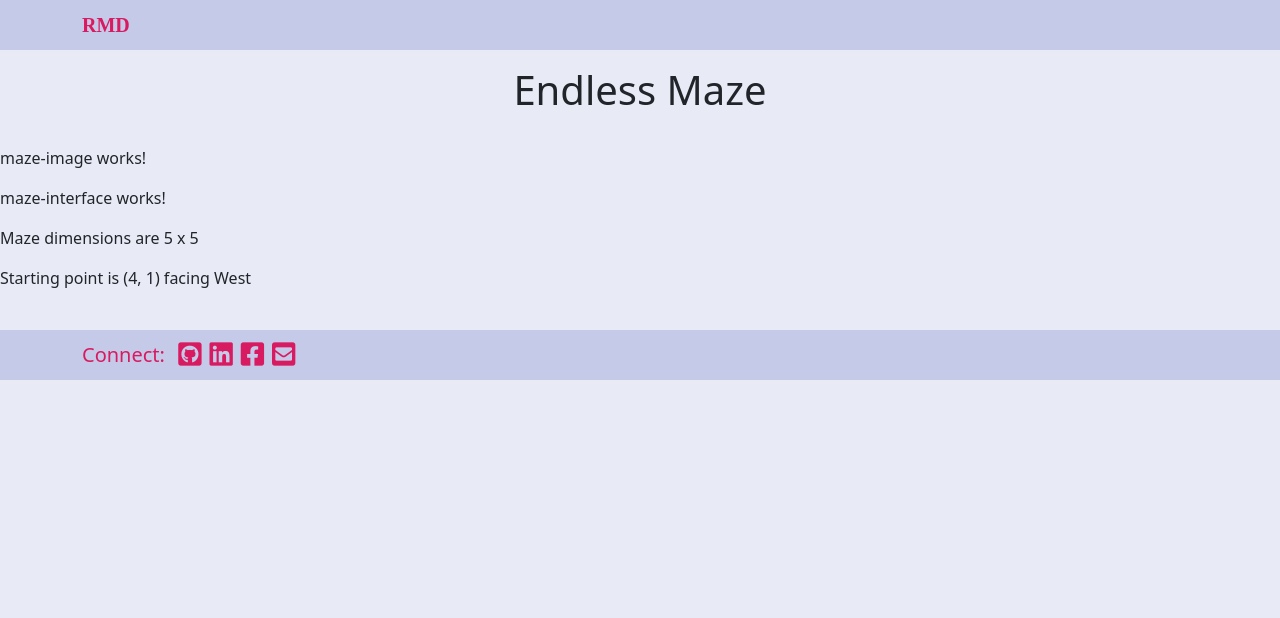
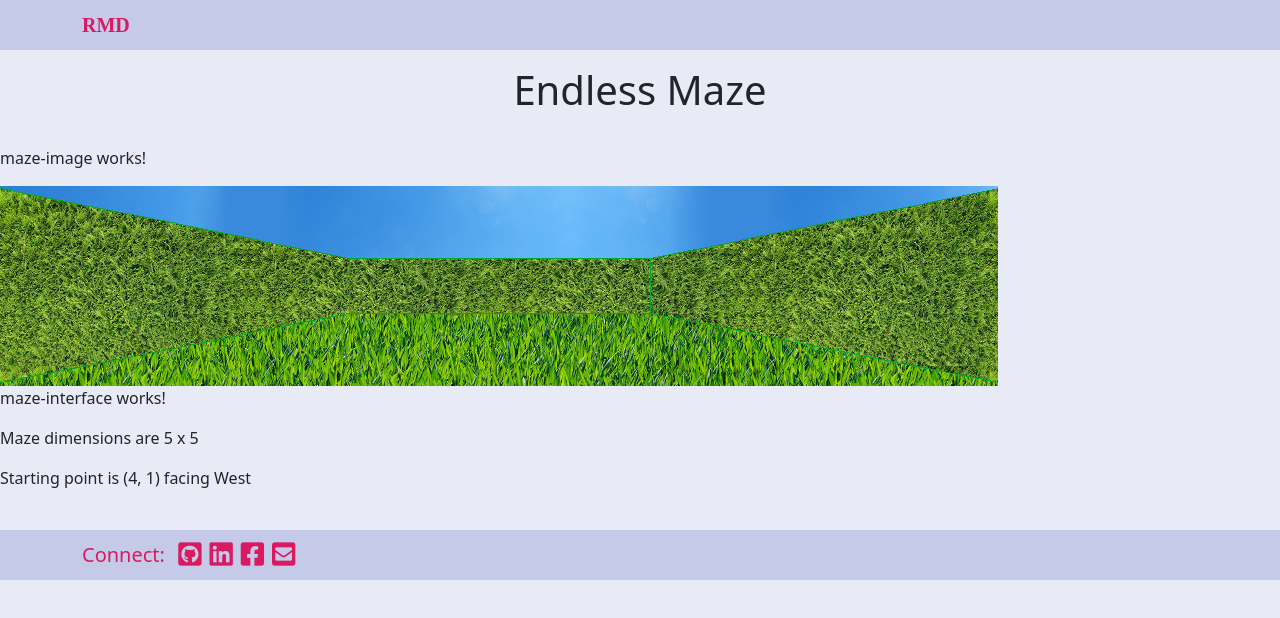
Before and after one commit to m1robyndunstan/EndlessMazeGame, an Angular app in the folder endless-maze-game/: page / in a window 1280 px wide. Both pictures are taken after a click on the button "Continue". Shown: the top 618 px of the page. Built offline with nearby package versions, Linux system fonts and the light colour scheme; a web font is replaced by a local one.

Commit message:
start making images dynamic

```diff
--- /dev/null
+++ b/endless-maze-game/src/app/MazeImage.ts
@@ -0,0 +1,8 @@
+export enum MazeImage {
+    PathLeft = 'assets/img/path/path_left_color.png',
+    WallLeft = 'assets/img/path/wall_left_color.png',
+    PathCenter = 'assets/img/path/path_center_color.png',
+    WallCenter = 'assets/img/path/wall_center_color.png',
+    PathRight = 'assets/img/path/path_right_color.png',
+    WallRight = 'assets/img/path/wall_right_color.png'
+}
--- a/endless-maze-game/src/app/maze-image/maze-image.component.html
+++ b/endless-maze-game/src/app/maze-image/maze-image.component.html
@@ -1 +1,7 @@
 <p>maze-image works!</p>
+
+<div style="white-space: nowrap;">
+    <img src="{{imageLeftUrl}}" />
+    <img src="{{imageCenterUrl}}" />
+    <img src="{{imageRightUrl}}" />
+</div>
--- a/endless-maze-game/src/app/maze-image/maze-image.component.ts
+++ b/endless-maze-game/src/app/maze-image/maze-image.component.ts
@@ -1,4 +1,5 @@
-import { Component, OnInit } from '@angular/core';
+import { Component, OnInit, Input } from '@angular/core';
+import { MazeImage } from '../MazeImage';
 
 @Component({
   selector: 'app-maze-image',
@@ -7,9 +8,16 @@ import { Component, OnInit } from '@angular/core';
 })
 export class MazeImageComponent implements OnInit {
 
+  @Input() imageLeftUrl?: string;
+  @Input() imageCenterUrl?: string;
+  @Input() imageRightUrl?: string;
+
   constructor() { }
 
   ngOnInit(): void {
+    this.imageLeftUrl = MazeImage.WallLeft;
+    this.imageCenterUrl = MazeImage.WallCenter;
+    this.imageRightUrl = MazeImage.WallRight;
   }
 
 }
```
